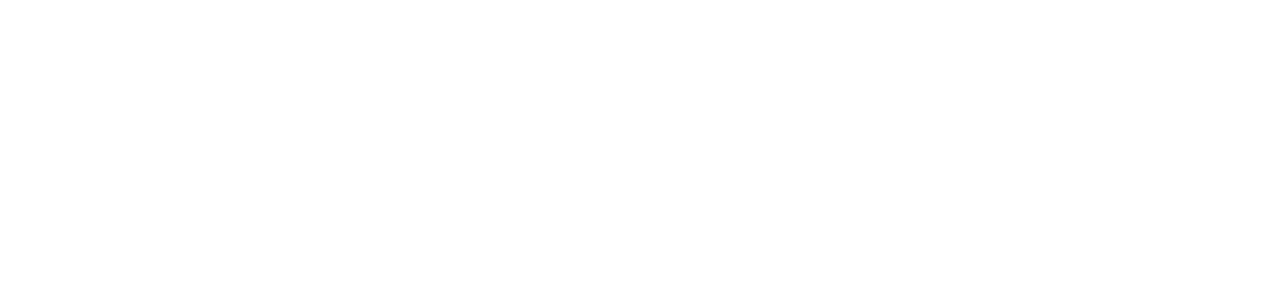
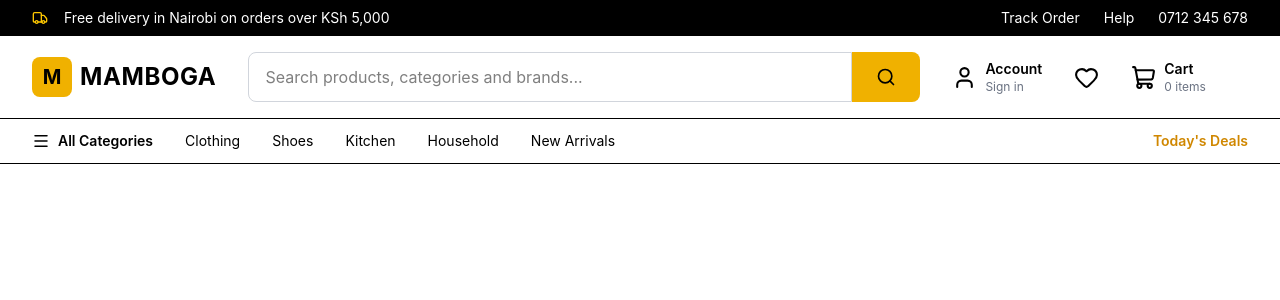
Before and after one commit to Linkon-Tuhoto/E-commerce-website, a React (Vite) app in the folder ecommerce/: page / in a window 1280 px wide. Shown: the top 300 px of the page. Built offline with nearby package versions, Linux system fonts and the light colour scheme.

Commit message:
desktop preview-navbar

```diff
--- a/ecommerce/package.json
+++ b/ecommerce/package.json
@@ -11,6 +11,7 @@
   },
   "dependencies": {
     "@tailwindcss/vite": "^4.3.3",
+    "lucide-react": "^1.49.0",
     "react": "^19.2.8",
     "react-dom": "^19.2.8",
     "tailwindcss": "^4.3.3"
--- a/ecommerce/src/App.jsx
+++ b/ecommerce/src/App.jsx
@@ -1,13 +1,9 @@
 import { useState } from 'react'
-import heroImg from './assets/hero.png'
-import reactLogo from './assets/react.svg'
-import viteLogo from './assets/vite.svg'
-
+import Navbar from './components/Navbar'
 function App() {
-  const [count, setCount] = useState(0)
-
   return (
     <>
+    <Navbar />
     </>
   )
 }
--- /dev/null
+++ b/ecommerce/src/components/Navbar.jsx
@@ -0,0 +1,99 @@
+import { Search, User, Heart, ShoppingCart, Menu, Truck } from "lucide-react";
+
+function Navbar() {
+  return (
+    <header className="w-full">
+
+      {/* Top bar */}
+      <div className="bg-black text-white px-8 py-2 text-sm flex justify-between">
+        <div className="flex items-center gap-2">
+            <Truck size={16} className="inline-block mr-2 text-yellow-400" />
+             <p> Free delivery in Nairobi on orders over KSh 5,000</p>
+        </div>
+        <div className="flex gap-6">
+          <span>Track Order</span>
+          <span>Help</span>
+          <span>0712 345 678</span>
+        </div>
+      </div>
+
+      {/* Main navbar */}
+      <div className="px-8 py-4 flex items-center gap-8 border-b">
+
+        {/* Logo */}
+        <div className="flex items-center gap-2">
+          <div className="bg-yellow-500 w-10 h-10 rounded-lg flex items-center justify-center font-bold text-xl">
+            M
+          </div>
+
+          <span className="text-2xl font-bold tracking-wide">
+            MAMBOGA
+          </span>
+        </div>
+
+        {/* Search */}
+        <div className="flex flex-1 max-w-2xl">
+          <input
+            type="text"
+            placeholder="Search products, categories and brands..."
+            className="w-full border border-gray-300 rounded-l-lg px-4 py-3 outline-none focus:border-yellow-500"
+          />
+
+          <button className="bg-yellow-500 px-6 rounded-r-lg">
+            <Search size={20} />
+          </button>
+        </div>
+
+        {/* Account */}
+        <div className="flex items-center gap-2 cursor-pointer">
+          <User size={25} />
+
+          <div>
+            <p className="font-semibold text-sm">Account</p>
+            <p className="text-xs text-gray-500">Sign in</p>
+          </div>
+        </div>
+
+        {/* Wishlist */}
+        <Heart size={25} className="cursor-pointer" />
+
+        {/* Cart */}
+        <div className="flex items-center gap-2 cursor-pointer">
+          <ShoppingCart size={25} />
+
+          <div>
+            <p className="font-semibold text-sm">Cart</p>
+            <p className="text-xs text-gray-500">0 items</p>
+          </div>
+        </div>
+
+      </div>
+
+      {/* Category navigation */}
+      <nav className="px-8 py-3 border-b flex items-center gap-8 text-sm">
+
+        <button className="flex items-center gap-2 font-semibold">
+          <Menu size={18} />
+          All Categories
+        </button>
+
+        <a href="#">Clothing</a>
+        <a href="#">Shoes</a>
+        <a href="#">Kitchen</a>
+        <a href="#">Household</a>
+        <a href="#">New Arrivals</a>
+
+        <a
+          href="#"
+          className="ml-auto text-yellow-600 font-semibold"
+        >
+          Today's Deals
+        </a>
+
+      </nav>
+
+    </header>
+  );
+}
+
+export default Navbar;
```
Also changed, not shown: 1 other file (tests, documents, lock files or other folders).
